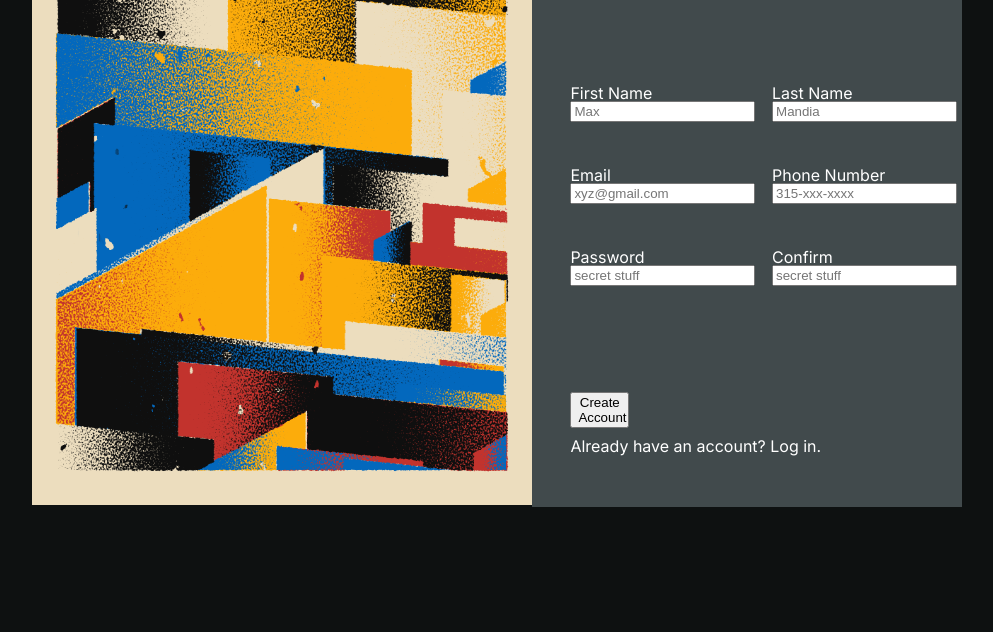
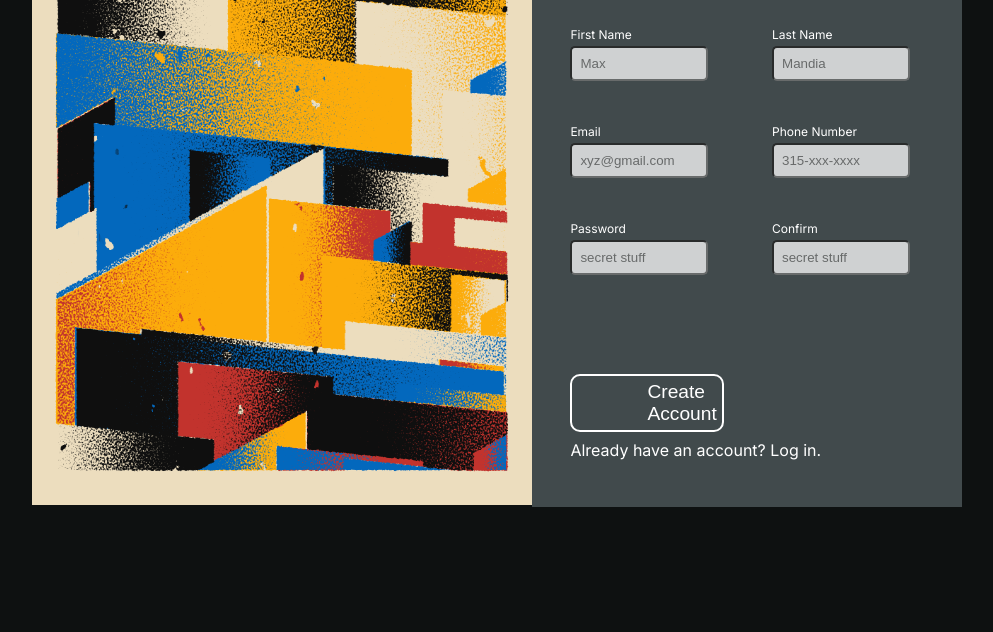
Before and after one commit to maxmandia/sign-up-form, a plain HTML site: page index.html in a window 1280 px wide. Shown: the part 670-1302 px from the top of the page, without its empty margins (143-1136 px from the left). Drawn offline with Linux system fonts and the light colour scheme.

Commit message:
Styles some shit.

```diff
--- a/index.css
+++ b/index.css
@@ -188,8 +188,14 @@ em {
 }
 
 .form-header {
-  font-size: 40px;
+  font-size: 50px;
   padding-left: 3vw;
+}
+
+.middle-new {
+  display: flex;
+  flex-direction: column;
+  gap: 50px;
 }
 
 .middle {
@@ -214,6 +220,34 @@ em {
   gap: 10px;
 }
 
-button {
-  width: 15%;
+.create-acc {
+  width: 30%;
+  padding: 5px 75px;
+  font-size: 1.2em;
+  background-color: transparent;
+  border-radius: 10px;
+  border: 2px solid white;
+  color: white;
 }
+
+button:hover {
+  background-color: white;
+  color: black;
+}
+
+label {
+  color: off-white;
+  margin-bottom: 5px;
+  font-size: 12px;
+}
+
+input {
+  opacity: 75%;
+  border-radius: 5px;
+  padding: 8px;
+  width: 75%;
+}
+
+input:hover {
+  border-color: white;
+}
--- a/index.html
+++ b/index.html
@@ -27,6 +27,7 @@
           </h3>
           <h3>You <em>know</em> you want to.</h3>
         </div>
+        <div class="middle-new">
           <h3 class="form-header">Let's do this!</h3>
           <div class="middle">
             <div class="input">
@@ -54,8 +55,9 @@
               <input type="password" placeholder="secret stuff" />
             </div>
           </div>
+        </div>
         <div class="bottom">
-          <button>Create Account</button>
+          <button class="create-acc">Create Account</button>
           <h6>Already have an account? Log in.</h6>
         </div>
       </div>
```
Lines whose indentation alone changed are shown as unchanged.
